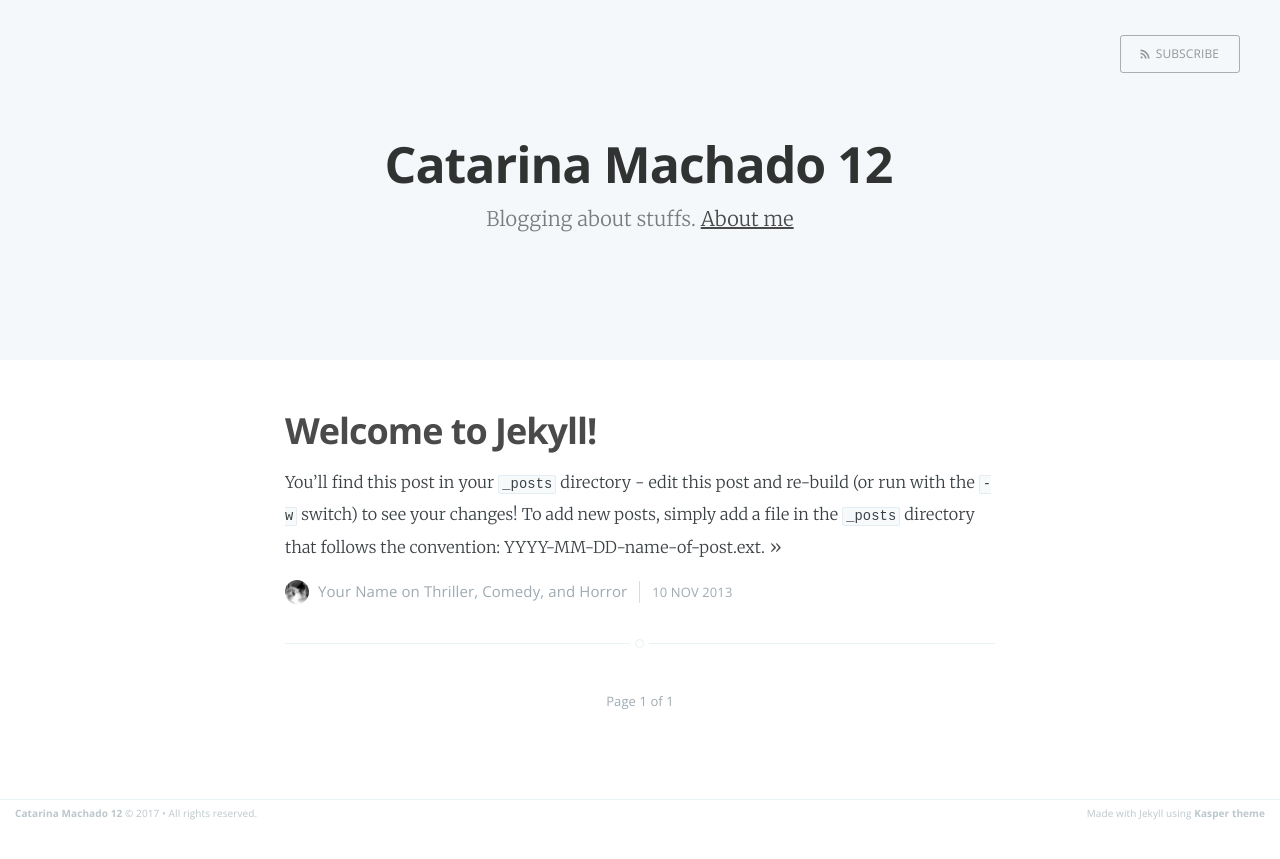
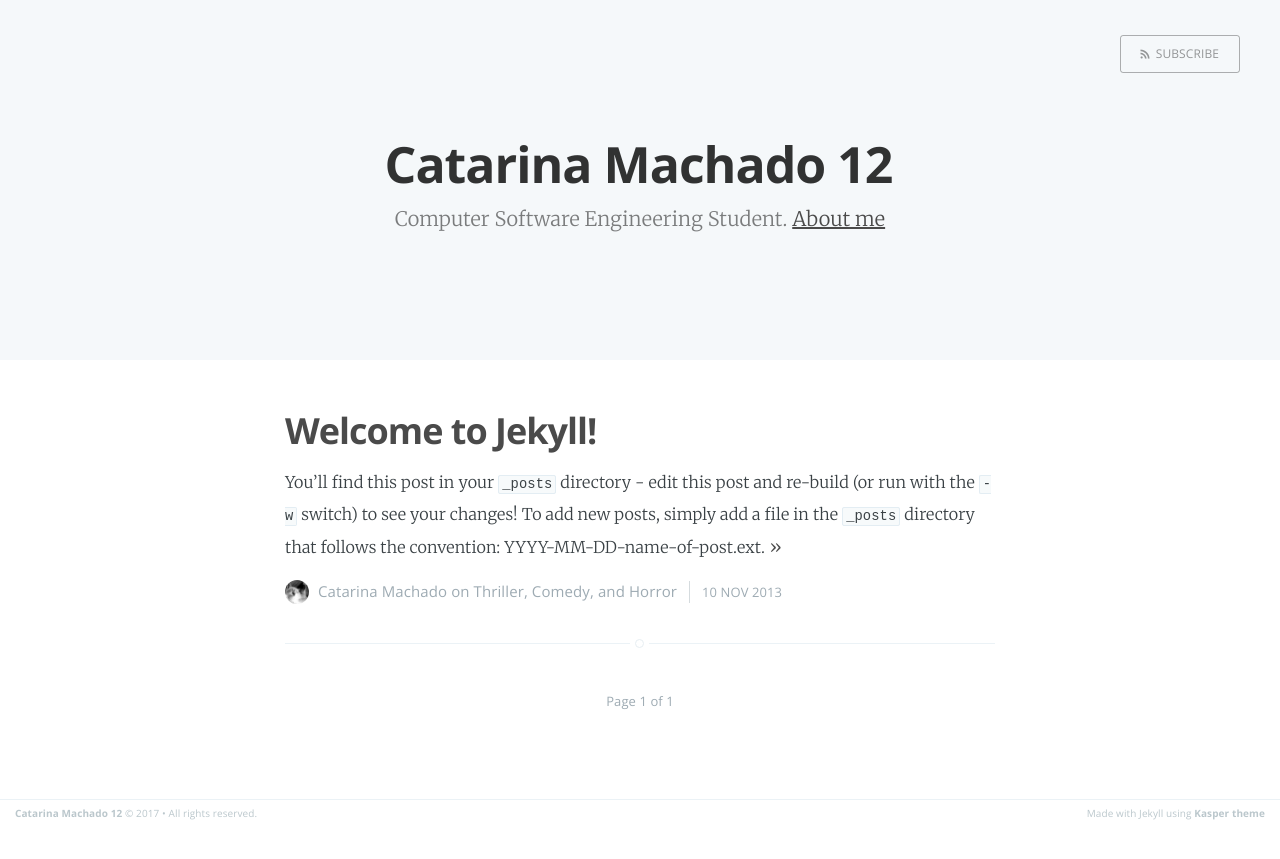
Before and after one commit to catarinamachado/catarinamachado-old-page, a Jekyll site: the page built from index.html, in a window 1280 px wide. Shown: the top 859 px of the page. Built offline with Jekyll 4.4.1, drawn with Linux system fonts in a browser that asks for light colours; the list of posts is cut into pages by our own code.

Commit message:
alteracoes

```diff
--- a/_config.yml
+++ b/_config.yml
@@ -1,16 +1,14 @@
 name: Catarina Machado 12
-description: Blogging about stuffs
-meta_description: "Your New Jekyll Site, Blogging about stuffs"
+description: Computer Software Engineering Student
 
 markdown: kramdown
-highlighter: pygments
-logo: false
-paginate: 30
+highlighter: rouge
+paginate: 15
 baseurl: /
-domain_name: 'catarinaamachado.github.io/about/'
-google_analytics: 'UA-XXXXXXXX-X'
+domain_name: 'catarinaamachado.github.io/'
+google_analytics: 'UA-58555211-1'
 gems: [jekyll-paginate]
 
 # Details for the RSS feed generator
-url:            'blog url'
-author:         'Your Name'
+url:            'catarinaamachado.github.io/'
+author:         'Catarina Machado'
```
